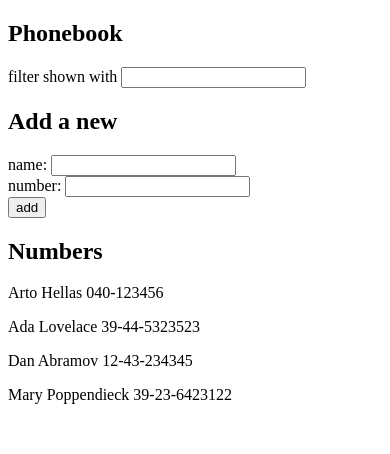
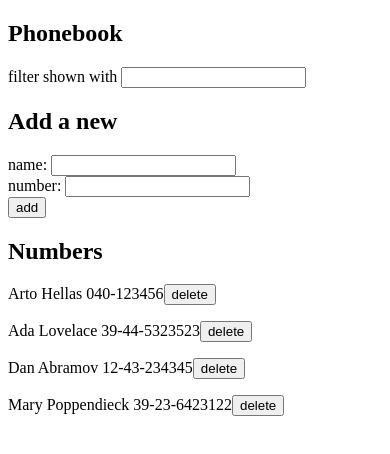
Before and after one commit to 2kai/full-stack-school, a React (Create React App) app in the folder applications/phonebook/: page / in a window 390 px wide. Shown: the top 454 px of the page. Built offline with nearby package versions, Linux system fonts and the light colour scheme; data requests are answered from the project's data file.

Commit message:
Exercise 2.17: Add person deletion functionality in "Phonebook" application

```diff
--- a/applications/phonebook/src/App.js
+++ b/applications/phonebook/src/App.js
@@ -2,13 +2,13 @@ import React, {useEffect, useState} from 'react';
 import Filter from './components/Filter';
 import PersonForm from './components/PersonForm';
 import Persons from './components/Persons';
-import phoneNumbersService from './services/phonenumbers';
+import phonebook from './services/phonebook';
 
 const App = () => {
     const [persons, setPersons] = useState([]);
 
     useEffect(() => {
-        phoneNumbersService
+        phonebook
             .getAll()
             .then(response => setPersons(response.data));
     }, []);
@@ -40,8 +40,8 @@ const App = () => {
             return;
         }
 
-        phoneNumbersService
-            .create({name: newName, number: newNumber})
+        phonebook
+            .createPerson({name: newName, number: newNumber})
             .then(response => setPersons(persons.concat(response.data)));
 
         setNewName('');
@@ -61,7 +61,11 @@ const App = () => {
                 addPersonHandler={addPerson}
             />
             <h2>Numbers</h2>
-            <Persons persons={persons} filter={filter}/>
+            <Persons
+                persons={persons}
+                filter={filter}
+                setPersonHandler={(persons) => setPersons(persons)}
+            />
         </div>
     );
 }
--- a/applications/phonebook/src/components/Person.js
+++ b/applications/phonebook/src/components/Person.js
@@ -1,5 +1,21 @@
 import React from 'react';
+import phonebook from '../services/phonebook';
 
-const Person = ({person}) => <p>{person.name} {person.number}</p>;
+const deletePerson = ({id, name}, persons, setPersonHandler) => {
+    if (window.confirm(`Delete ${name}?`)) {
+        phonebook
+            .deletePerson(id)
+            .then(() => setPersonHandler(persons.filter(person => person.id !== id)));
+    }
+}
+
+const Person = ({person, persons, setPersonHandler}) => {
+    return (
+        <p>
+            {person.name} {person.number}
+            <button onClick={() => deletePerson(person, persons, setPersonHandler)}>delete</button>
+        </p>
+    );
+}
 
 export default Person;
--- a/applications/phonebook/src/components/Persons.js
+++ b/applications/phonebook/src/components/Persons.js
@@ -1,10 +1,10 @@
 import React from 'react';
 import Person from './Person';
 
-const Persons = ({persons, filter}) =>
+const Persons = ({persons, filter, setPersonHandler}) =>
     persons
         .filter(({name}) => name.toLowerCase().includes(filter.toLowerCase()))
-        .map((person) => <Person key={person.id} person={person}/>)
+        .map((person) => <Person key={person.id} person={person} persons={persons} setPersonHandler={setPersonHandler}/>)
 ;
 
 export default Persons;
--- /dev/null
+++ b/applications/phonebook/src/services/phonebook.js
@@ -0,0 +1,13 @@
+import axios from 'axios';
+
+const baseUrl = 'http://localhost:3001/persons';
+
+const getAll = () => axios.get(baseUrl);
+
+const createPerson = newObject => axios.post(baseUrl, newObject);
+
+const deletePerson = id => axios.delete(`${baseUrl}/${id}`);
+
+const phonebook = {getAll, createPerson, deletePerson};
+
+export default phonebook;
--- a/applications/phonebook/src/services/phonenumbers.js
+++ /dev/null
@@ -1,11 +0,0 @@
-import axios from 'axios';
-
-const baseUrl = 'http://localhost:3001/persons';
-
-const getAll = () => axios.get(baseUrl);
-
-const create = newObject => axios.post(baseUrl, newObject);
-
-const phoneNumbersService = {getAll, create};
-
-export default phoneNumbersService;
```
